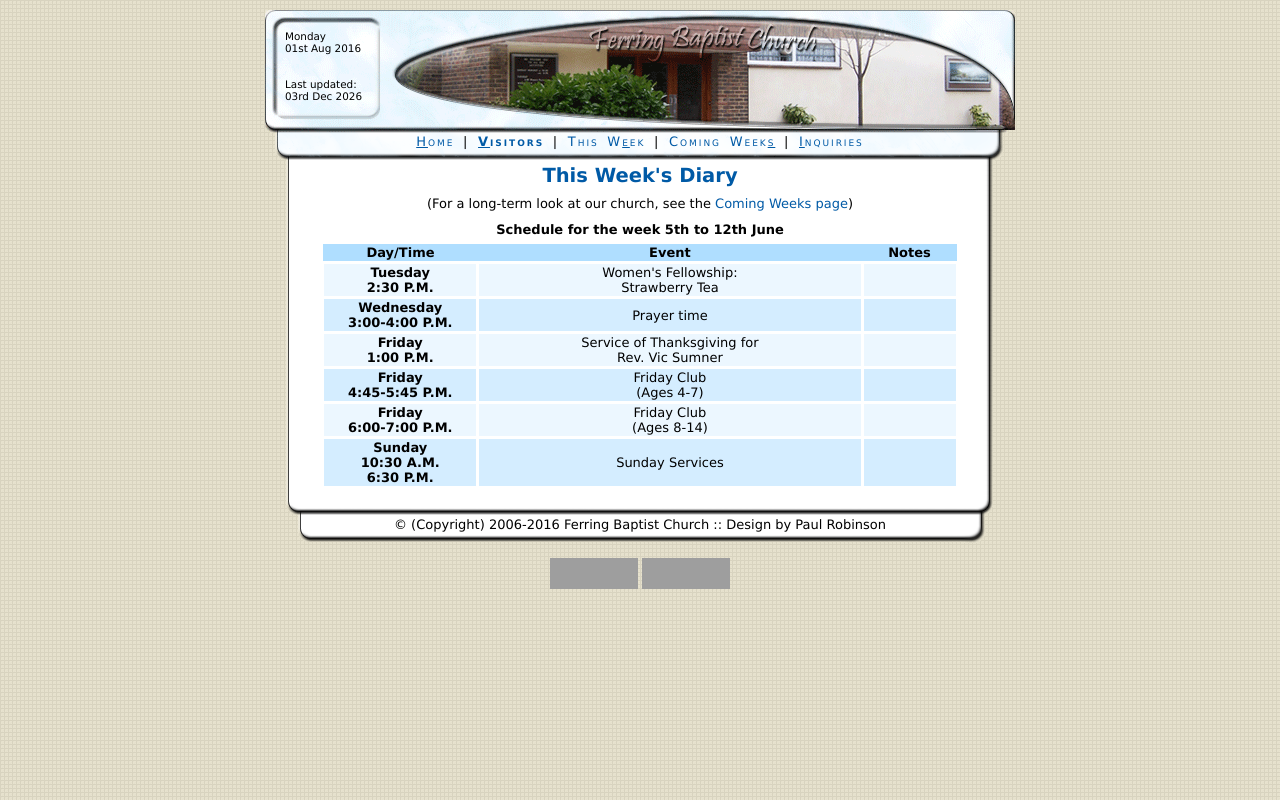
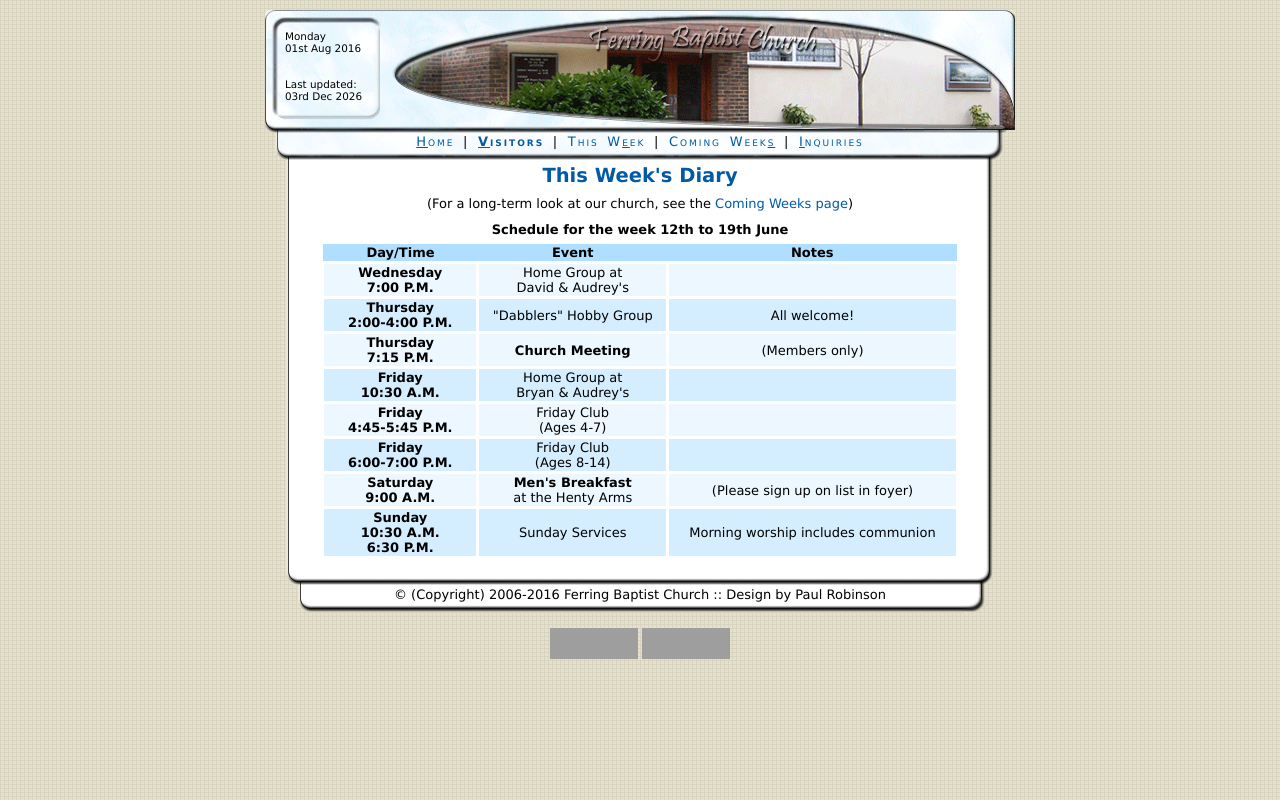
Before and after one commit to paulrr88/church, a PHP site: page /church/diary.php in a window 1280 px wide. Run offline with PHP 8.4, Linux system fonts and the light colour scheme; grey boxes are pictures that could not be loaded.

Commit message:
Diary update

```diff
--- a/diary.php
+++ b/diary.php
@@ -6,7 +6,7 @@
 
 				<p class="centre">(For a long-term look at our church, see the <a href="upcoming.php">Coming Weeks page</a>)</p>
 
-				<p class="centre"><strong>Schedule for the week 5th to 12th June</strong></p>
+				<p class="centre"><strong>Schedule for the week 12th to 19th June</strong></p>
 
 				<table class="styled" summary="Schedule for events in the coming week(s)">
 					<thead>
@@ -18,34 +18,44 @@
 					</thead>
 					<tbody>
 						<tr class="odd">
-							<th scope="row">Tuesday<br />2:30 P.M.</th>
-							<td>Women's Fellowship:<br />Strawberry Tea</td>
+							<th scope="row">Wednesday<br />7:00 P.M.</th>
+							<td>Home Group at<br />David &amp; Audrey's</td>
 							<td></td>
 						</tr>
 						<tr>
-							<th scope="row">Wednesday<br />3:00-4:00 P.M.</th>
-							<td>Prayer time</td>
+							<th scope="row">Thursday<br />2:00-4:00 P.M.</th>
+							<td>"Dabblers" Hobby Group</td>
+							<td>All welcome!</td>
+						</tr>
+						<tr class="odd">
+							<th scope="row">Thursday<br /> 7:15 P.M.</th>
+							<td><strong>Church Meeting</strong></td>
+							<td>(Members only)</td>
+						</tr>
+						<tr>
+							<th scope="row">Friday<br />10:30 A.M.</th>
+							<td>Home Group at<br />Bryan &amp; Audrey's</td>
 							<td></td>
 						</tr>
 						<tr class="odd">
-							<th scope="row">Friday<br />1:00 P.M.</th>
-							<td>Service of Thanksgiving for<br />Rev. Vic Sumner</td>
-							<td></td>
-						</tr>
-						<tr>
 							<th scope="row">Friday<br />4:45-5:45 P.M.</th>
 							<td>Friday Club<br />(Ages 4-7)</td>
 							<td></td>
 						</tr>
-						<tr class="odd">
+						<tr>
 							<th scope="row">Friday<br />6:00-7:00 P.M.</th>
 							<td>Friday Club<br />(Ages 8-14)</td>
 							<td></td>
 						</tr>
+						<tr class="odd">
+							<th scope="row">Saturday<br /> 9:00 A.M.</th>
+							<td><strong>Men's Breakfast</strong><br />at the Henty Arms</td>
+							<td>(Please sign up on list in foyer)</td>
+						</tr>
 						<tr>
 							<th scope="row">Sunday<br />10:30 A.M.<br />6:30 P.M.</th>
 							<td>Sunday Services</td>
-							<td></td>
+							<td>Morning worship includes communion</td>
 						</tr>
 					</tbody>
 				</table>
```
